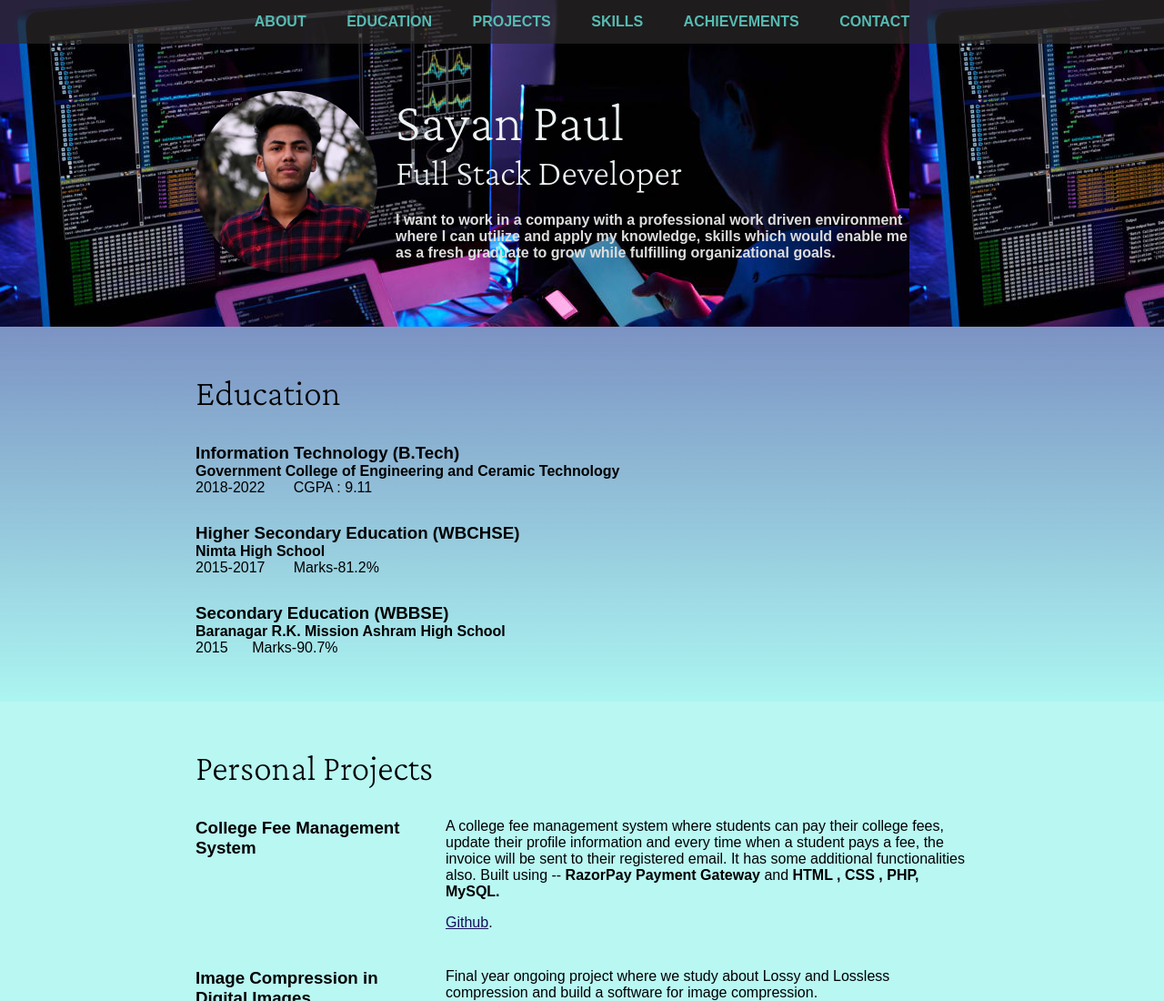
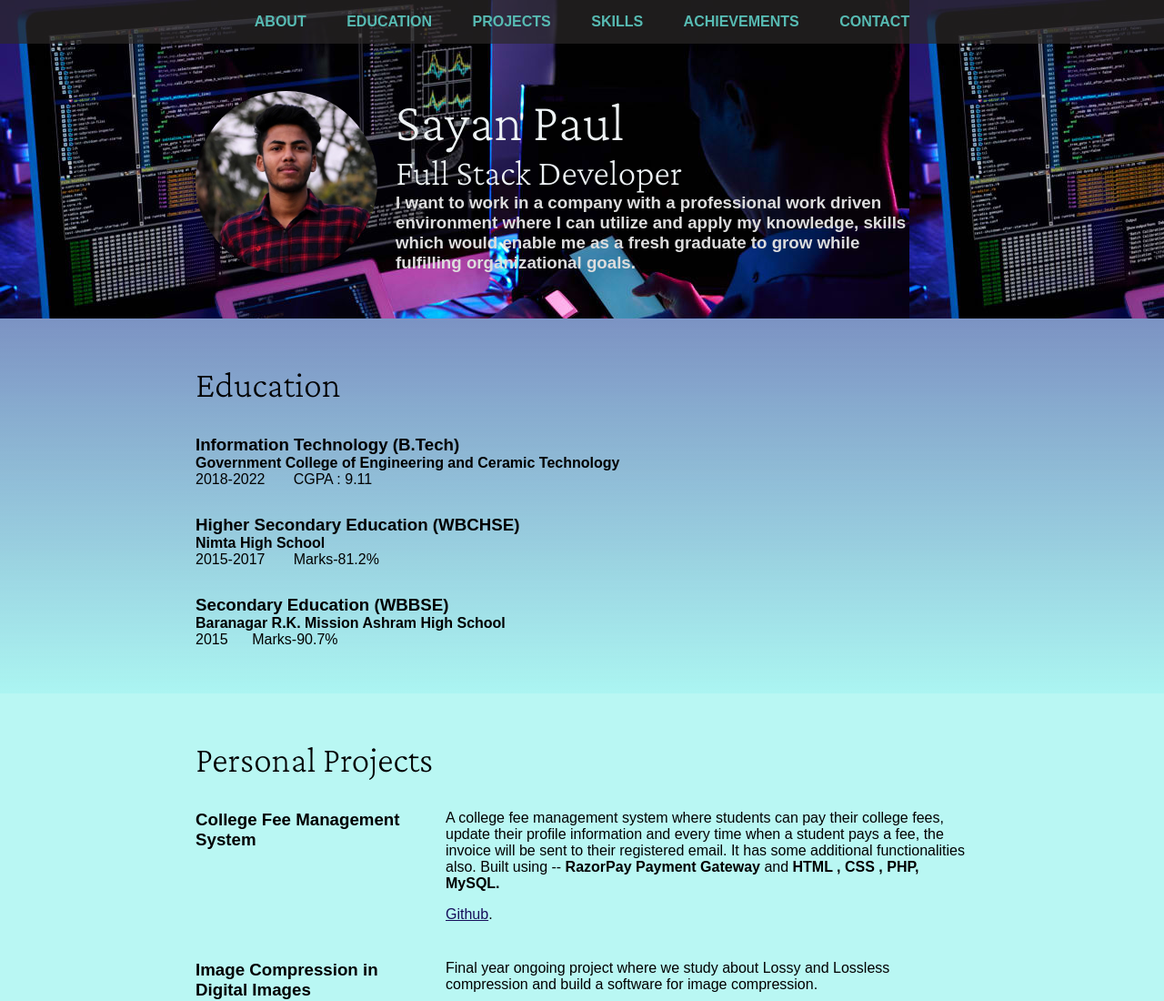
Before and after one commit to noob-coder10/Resume, a plain HTML site: page index.html in a window 1280 px wide. Shown: the top 1100 px of the page at 91% size. Drawn offline with nearby package versions, Linux system fonts and the light colour scheme; a web font is replaced by a local one.

Commit message:
Update index.html

```diff
--- a/index.html
+++ b/index.html
@@ -26,8 +26,8 @@
             <div class="col-wide">
                 <h1>Sayan Paul</h1>
                 <h2>Full Stack Developer</h2>
-                <h4>I want to work in a company with a professional work driven environment where I can utilize and apply my
-                    knowledge, skills which would enable me as a fresh graduate to grow while fulfilling organizational goals.</h4>
+                <h3>I want to work in a company with a professional work driven environment where I can utilize and apply my
+                    knowledge, skills which would enable me as a fresh graduate to grow while fulfilling organizational goals.</h3>
       </div>
     </div>
 </header>
```
